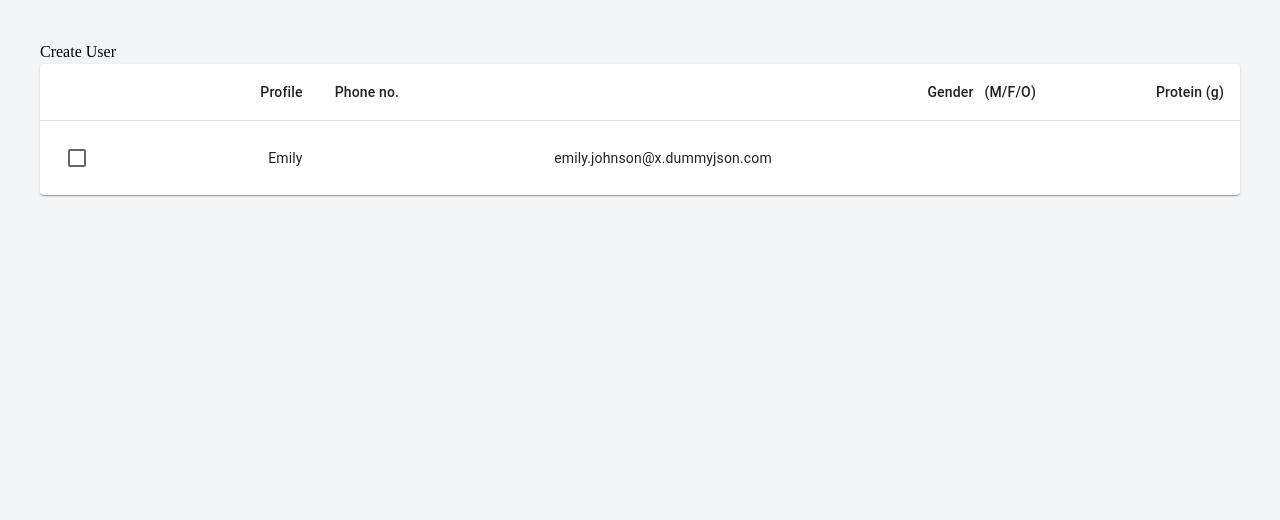
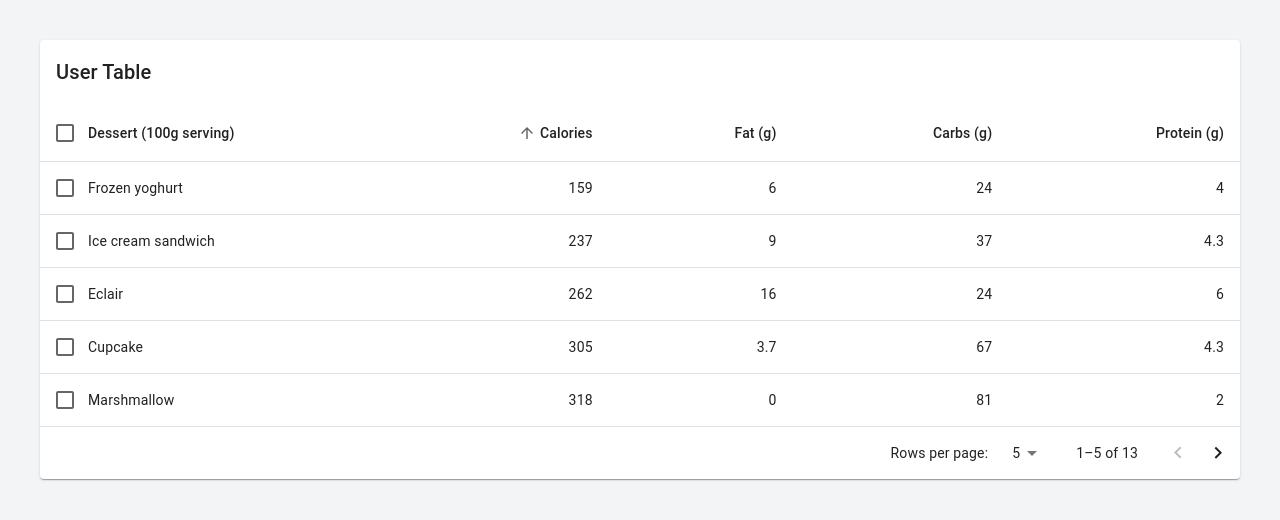
Before and after one commit to KushagraSharma10/Data-Management, a React (Vite) app in the folder frontend/: page / in a window 1280 px wide. Shown: the top 520 px of the page. Built offline with nearby package versions, Linux system fonts and the light colour scheme.

Commit message:
new table is imported from mui and some changes are made into it

```diff
--- a/frontend/src/components/UserTable.jsx
+++ b/frontend/src/components/UserTable.jsx
@@ -1,120 +1,379 @@
-import * as React from 'react';
-import Table from '@mui/material/Table';
-import TableBody from '@mui/material/TableBody';
-import TableCell from '@mui/material/TableCell';
-import TableContainer from '@mui/material/TableContainer';
-import TableHead from '@mui/material/TableHead';
-import TableRow from '@mui/material/TableRow';
-import Paper from '@mui/material/Paper';
-import { useState } from 'react';
-import { Checkbox } from '@mui/material';
+import * as React from "react";
+import PropTypes from "prop-types";
+import { alpha } from "@mui/material/styles";
+import Box from "@mui/material/Box";
+import Table from "@mui/material/Table";
+import TableBody from "@mui/material/TableBody";
+import TableCell from "@mui/material/TableCell";
+import TableContainer from "@mui/material/TableContainer";
+import TableHead from "@mui/material/TableHead";
+import TablePagination from "@mui/material/TablePagination";
+import TableRow from "@mui/material/TableRow";
+import TableSortLabel from "@mui/material/TableSortLabel";
+import Toolbar from "@mui/material/Toolbar";
+import Typography from "@mui/material/Typography";
+import Paper from "@mui/material/Paper";
+import Checkbox from "@mui/material/Checkbox";
+import IconButton from "@mui/material/IconButton";
+import Tooltip from "@mui/material/Tooltip";
+import FormControlLabel from "@mui/material/FormControlLabel";
+import Switch from "@mui/material/Switch";
+import DeleteIcon from "@mui/icons-material/Delete";
+import FilterListIcon from "@mui/icons-material/FilterList";
+import { visuallyHidden } from "@mui/utils";
+import { Button } from "@mui/material";
 
+function createData(id, name, calories, fat, carbs, protein) {
+  return {
+    id,
+    name,
+    calories,
+    fat,
+    carbs,
+    protein,
+  };
+}
 
+const rows = [
+  createData(1, "Cupcake", 305, 3.7, 67, 4.3),
+  createData(2, "Donut", 452, 25.0, 51, 4.9),
+  createData(3, "Eclair", 262, 16.0, 24, 6.0),
+  createData(4, "Frozen yoghurt", 159, 6.0, 24, 4.0),
+  createData(5, "Gingerbread", 356, 16.0, 49, 3.9),
+  createData(6, "Honeycomb", 408, 3.2, 87, 6.5),
+  createData(7, "Ice cream sandwich", 237, 9.0, 37, 4.3),
+  createData(8, "Jelly Bean", 375, 0.0, 94, 0.0),
+  createData(9, "KitKat", 518, 26.0, 65, 7.0),
+  createData(10, "Lollipop", 392, 0.2, 98, 0.0),
+  createData(11, "Marshmallow", 318, 0, 81, 2.0),
+  createData(12, "Nougat", 360, 19.0, 9, 37.0),
+  createData(13, "Oreo", 437, 18.0, 63, 4.0),
+];
+
+function descendingComparator(a, b, orderBy) {
+  if (b[orderBy] < a[orderBy]) {
+    return -1;
+  }
+  if (b[orderBy] > a[orderBy]) {
+    return 1;
+  }
+  return 0;
+}
+
+function getComparator(order, orderBy) {
+  return order === "desc"
+    ? (a, b) => descendingComparator(a, b, orderBy)
+    : (a, b) => -descendingComparator(a, b, orderBy);
+}
+
+const headCells = [
+  {
+    id: "name",
+    numeric: false,
+    disablePadding: true,
+    label: "Dessert (100g serving)",
+  },
+  {
+    id: "calories",
+    numeric: true,
+    disablePadding: false,
+    label: "Calories",
+  },
+  {
+    id: "fat",
+    numeric: true,
+    disablePadding: false,
+    label: "Fat (g)",
+  },
+  {
+    id: "carbs",
+    numeric: true,
+    disablePadding: false,
+    label: "Carbs (g)",
+  },
+  {
+    id: "protein",
+    numeric: true,
+    disablePadding: false,
+    label: "Protein (g)",
+  },
+];
+
+function UserTableHead(props) {
+  const {
+    onSelectAllClick,
+    order,
+    orderBy,
+    numSelected,
+    rowCount,
+    onRequestSort,
+  } = props;
+  const createSortHandler = (property) => (event) => {
+    onRequestSort(event, property);
+  };
+
+  return (
+    <TableHead>
+      <TableRow>
+        <TableCell padding="checkbox">
+          <Checkbox
+            color="primary"
+            indeterminate={numSelected > 0 && numSelected < rowCount}
+            checked={rowCount > 0 && numSelected === rowCount}
+            onChange={onSelectAllClick}
+            inputProps={{
+              "aria-label": "select all desserts",
+            }}
+          />
+        </TableCell>
+        {headCells.map((headCell) => (
+          <TableCell
+            key={headCell.id}
+            align={headCell.numeric ? "right" : "left"}
+            padding={headCell.disablePadding ? "none" : "normal"}
+            sortDirection={orderBy === headCell.id ? order : false}
+          >
+            <TableSortLabel
+              active={orderBy === headCell.id}
+              direction={orderBy === headCell.id ? order : "asc"}
+              onClick={createSortHandler(headCell.id)}
+            >
+              {headCell.label}
+              {orderBy === headCell.id ? (
+                <Box component="span" sx={visuallyHidden}>
+                  {order === "desc" ? "sorted descending" : "sorted ascending"}
+                </Box>
+              ) : null}
+            </TableSortLabel>
+          </TableCell>
+        ))}
+      </TableRow>
+    </TableHead>
+  );
+}
+
+UserTableHead.propTypes = {
+  numSelected: PropTypes.number.isRequired,
+  onRequestSort: PropTypes.func.isRequired,
+  onSelectAllClick: PropTypes.func.isRequired,
+  order: PropTypes.oneOf(["asc", "desc"]).isRequired,
+  orderBy: PropTypes.string.isRequired,
+  rowCount: PropTypes.number.isRequired,
+};
+
+function UserTableToolbar(props) {
+  const { numSelected } = props;
+  return (
+    <Toolbar
+      sx={[
+        {
+          pl: { sm: 2 },
+          pr: { xs: 1, sm: 1 },
+        },
+        numSelected > 0 && {
+          bgcolor: (theme) =>
+            alpha(
+              theme.palette.primary.main,
+              theme.palette.action.activatedOpacity
+            ),
+        },
+      ]}
+    >
+      {numSelected > 0 ? (
+        <Typography
+          sx={{ flex: "1 1 100%" }}
+          color="inherit"
+          variant="subtitle1"
+          component="div"
+        >
+          {numSelected} selected
+        </Typography>
+      ) : (
+        <Typography
+          sx={{ flex: "1 1 100%" }}
+          variant="h6"
+          id="tableTitle"
+          component="div"
+        >
+          User Table
+        </Typography>
+      )}
+      {numSelected > 0 && (
+        <Tooltip className="flex " title="Delete">
+          <IconButton>
+          <Button variant="contained" disableElevation>
+              Edit
+            </Button>
+          </IconButton>
+         <IconButton>
+         <Button variant="contained" color="success">
+              View
+            </Button>
+         </IconButton>
+
+          <IconButton >
+
+            <Button variant="outlined" color="error">
+              Delete
+            </Button>{" "}
+          </IconButton>
+        </Tooltip>
+      )}
+    </Toolbar>
+  );
+}
+
+UserTableToolbar.propTypes = {
+  numSelected: PropTypes.number.isRequired,
+};
 
 export default function UserTable() {
-  const[data, setData] = useState([{
-    "id": 1,
-    "firstName": "Emily",
-    "lastName": "Johnson",
-    "maidenName": "Smith",
-    "age": 28,
-    "gender": "female",
-    "email": "emily.johnson@x.dummyjson.com",
-    "phone": "+81 965-431-3024",
-    "username": "emilys",
-    "password": "emilyspass",
-    "birthDate": "1996-5-30",
-    "image": "https://dummyjson.com/icon/emilys/128",
-    "bloodGroup": "O-",
-    "height": 193.24,
-    "weight": 63.16,
-    "eyeColor": "Green",
-    "hair": {
-        "color": "Brown",
-        "type": "Curly"
-    },
-    "ip": "42.48.100.32",
-    "address": {
-        "address": "626 Main Street",
-        "city": "Phoenix",
-        "state": "Mississippi",
-        "stateCode": "MS",
-        "postalCode": "29112",
-        "coordinates": {
-            "lat": -77.16213,
-            "lng": -92.084824
-        },
-        "country": "United States"
-    },
-    "macAddress": "47:fa:41:18:ec:eb",
-    "university": "University of Wisconsin--Madison",
-    "bank": {
-        "cardExpire": "03/26",
-        "cardNumber": "9289760655481815",
-        "cardType": "Elo",
-        "currency": "CNY",
-        "iban": "YPUXISOBI7TTHPK2BR3HAIXL"
-    },
-    "company": {
-        "department": "Engineering",
-        "name": "Dooley, Kozey and Cronin",
-        "title": "Sales Manager",
-        "address": {
-            "address": "263 Tenth Street",
-            "city": "San Francisco",
-            "state": "Wisconsin",
-            "stateCode": "WI",
-            "postalCode": "37657",
-            "coordinates": {
-                "lat": 71.814525,
-                "lng": -161.150263
-            },
-            "country": "United States"
+  const [order, setOrder] = React.useState("asc");
+  const [orderBy, setOrderBy] = React.useState("calories");
+  const [selected, setSelected] = React.useState([]);
+  const [page, setPage] = React.useState(0);
+  const [dense, setDense] = React.useState(false);
+  const [rowsPerPage, setRowsPerPage] = React.useState(5);
+
+  const handleRequestSort = (event, property) => {
+    const isAsc = orderBy === property && order === "asc";
+    setOrder(isAsc ? "desc" : "asc");
+    setOrderBy(property);
+  };
+
+  const handleSelectAllClick = (event) => {
+    if (event.target.checked) {
+      const newSelected = rows.map((n) => n.id);
+      setSelected(newSelected);
+      return;
     }
-    },
-    "ein": "977-175",
-    "ssn": "900-590-289",
-    "userAgent": "Mozilla/5.0 (Macintosh; Intel Mac OS X 10_15_7) AppleWebKit/537.36 (KHTML, like Gecko) Chrome/96.0.4664.93 Safari/537.36",
-    "crypto": {
-        "coin": "Bitcoin",
-        "wallet": "0xb9fc2fe63b2a6c003f1c324c3bfa53259162181a",
-        "network": "Ethereum (ERC20)"
-    },
-    "role": "admin"
-}])
+    setSelected([]);
+  };
+
+  const handleClick = (event, id) => {
+    const selectedIndex = selected.indexOf(id);
+    let newSelected = [];
+
+    if (selectedIndex === -1) {
+      newSelected = newSelected.concat(selected, id);
+    } else if (selectedIndex === 0) {
+      newSelected = newSelected.concat(selected.slice(1));
+    } else if (selectedIndex === selected.length - 1) {
+      newSelected = newSelected.concat(selected.slice(0, -1));
+    } else if (selectedIndex > 0) {
+      newSelected = newSelected.concat(
+        selected.slice(0, selectedIndex),
+        selected.slice(selectedIndex + 1)
+      );
+    }
+    setSelected(newSelected);
+  };
+
+  const handleChangePage = (event, newPage) => {
+    setPage(newPage);
+  };
+
+  const handleChangeRowsPerPage = (event) => {
+    setRowsPerPage(parseInt(event.target.value, 10));
+    setPage(0);
+  };
+
+  const handleChangeDense = (event) => {
+    setDense(event.target.checked);
+  };
+
+  // Avoid a layout jump when reaching the last page with empty rows.
+  const emptyRows =
+    page > 0 ? Math.max(0, (1 + page) * rowsPerPage - rows.length) : 0;
+
+  const visibleRows = React.useMemo(
+    () =>
+      [...rows]
+        .sort(getComparator(order, orderBy))
+        .slice(page * rowsPerPage, page * rowsPerPage + rowsPerPage),
+    [order, orderBy, page, rowsPerPage]
+  );
 
   return (
-    <div>
-      <a href="/user/create">Create User</a>
-      <TableContainer component={Paper}>
-      <Table sx={{ minWidth: 650 }} aria-label="simple table">
-        <TableHead>
-          <TableRow>
-            <TableCell></TableCell>
-            <TableCell align="right">Profile</TableCell>
-            <TableCell align="left">Phone no.</TableCell>
-            <TableCell align="right">Gender &nbsp; (M/F/O)</TableCell>
-            <TableCell align="right">Protein&nbsp;(g)</TableCell>
-          </TableRow>
-        </TableHead>
+    <Box sx={{ width: "100%" }}>
+      <Paper sx={{ width: "100%", mb: 2 }}>
+        <UserTableToolbar numSelected={selected.length} />
+        <TableContainer>
+          <Table
+            sx={{ minWidth: 750 }}
+            aria-labelledby="tableTitle"
+            size={dense ? "small" : "medium"}
+          >
+            <UserTableHead
+              numSelected={selected.length}
+              order={order}
+              orderBy={orderBy}
+              onSelectAllClick={handleSelectAllClick}
+              onRequestSort={handleRequestSort}
+              rowCount={rows.length}
+            />
             <TableBody>
-          {data.map((row) => (
+              {visibleRows.map((row, index) => {
+                const isItemSelected = selected.includes(row.id);
+                const labelId = `enhanced-table-checkbox-${index}`;
+
+                return (
                   <TableRow
-              key={row.name}
-              sx={{ '&:last-child td, &:last-child th': { border: 0 } }}
+                    hover
+                    onClick={(event) => handleClick(event, row.id)}
+                    role="checkbox"
+                    aria-checked={isItemSelected}
+                    tabIndex={-1}
+                    key={row.id}
+                    selected={isItemSelected}
+                    sx={{ cursor: "pointer" }}
                   >
-              <TableCell component="th" scope="row">
-              <Checkbox />
+                    <TableCell padding="checkbox">
+                      <Checkbox
+                        color="primary"
+                        checked={isItemSelected}
+                        inputProps={{
+                          "aria-labelledby": labelId,
+                        }}
+                      />
                     </TableCell>
-              <TableCell align="right">{row.firstName}</TableCell>
-              <TableCell align="right">{row.email}</TableCell>
+                    <TableCell
+                      component="th"
+                      id={labelId}
+                      scope="row"
+                      padding="none"
+                    >
+                      {row.name}
+                    </TableCell>
+                    <TableCell align="right">{row.calories}</TableCell>
+                    <TableCell align="right">{row.fat}</TableCell>
                     <TableCell align="right">{row.carbs}</TableCell>
                     <TableCell align="right">{row.protein}</TableCell>
                   </TableRow>
-          ))}
+                );
+              })}
+              {emptyRows > 0 && (
+                <TableRow
+                  style={{
+                    height: (dense ? 33 : 53) * emptyRows,
+                  }}
+                >
+                  <TableCell colSpan={6} />
+                </TableRow>
+              )}
             </TableBody>
           </Table>
         </TableContainer>
-    </div>
+        <TablePagination
+          rowsPerPageOptions={[5, 10, 25]}
+          component="div"
+          count={rows.length}
+          rowsPerPage={rowsPerPage}
+          page={page}
+          onPageChange={handleChangePage}
+          onRowsPerPageChange={handleChangeRowsPerPage}
+        />
+      </Paper>
+    </Box>
   );
 }
```
Lines whose indentation alone changed are shown as unchanged.
